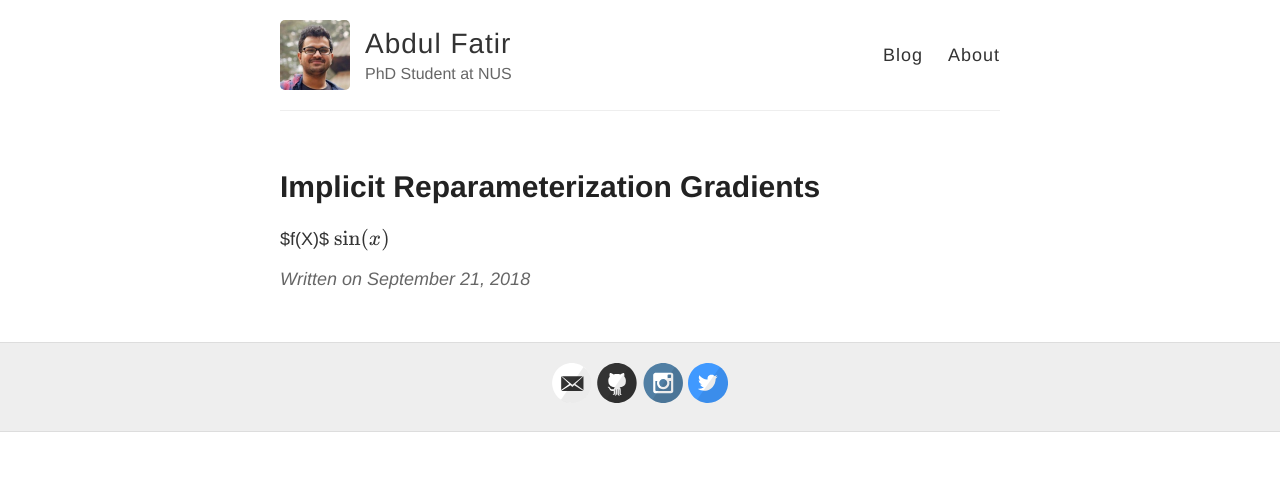
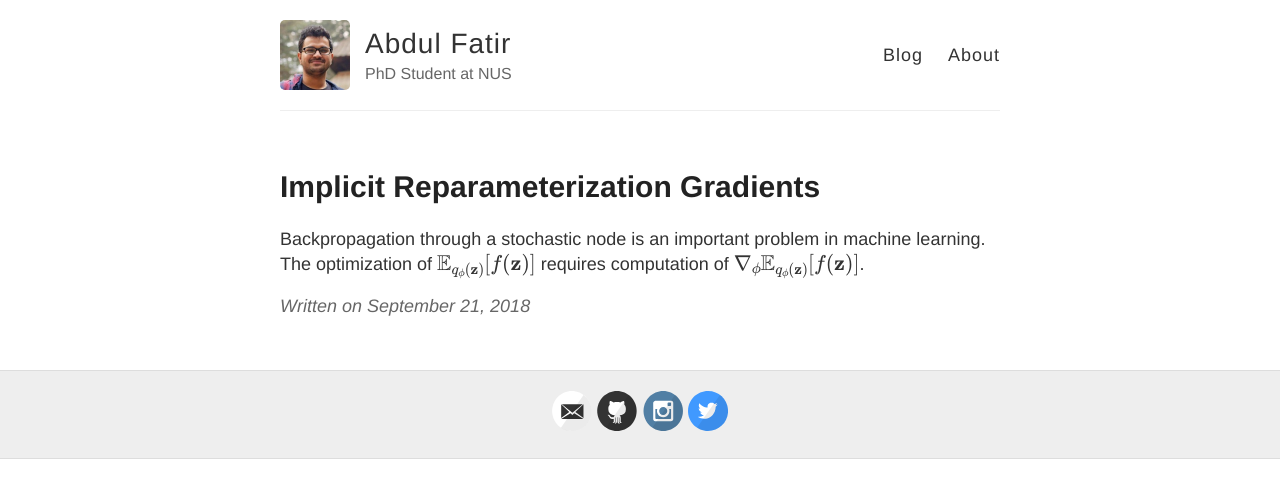
Before and after one commit to abdulfatir/abdulfatir.github.io, a Jekyll site: the page built from _posts/2018-9-21-Implicit-Reparameterization.md, in a window 1280 px wide. Shown: the top 498 px of the page. Built offline with Jekyll 4.4.1, drawn with Linux system fonts in a browser that asks for light colours; formulas are drawn with MathJax 3.

Commit message:
Update 2018-9-21-Implicit-Reparameterization.md

```diff
--- a/_posts/2018-9-21-Implicit-Reparameterization.md
+++ b/_posts/2018-9-21-Implicit-Reparameterization.md
@@ -3,5 +3,4 @@ layout: post
 title: Implicit Reparameterization Gradients
 ---
 
-$f(X)$
-$$ \sin(x)$$
+Backpropagation through a stochastic node is an important problem in machine learning. The optimization of $$\mathbb{E}_{q_\phi(\mathbf{z})}[f(\mathbf{z})]$$ requires computation of $$\nabla_\phi\mathbb{E}_{q_\phi(\mathbf{z})}[f(\mathbf{z})]$$.
```
